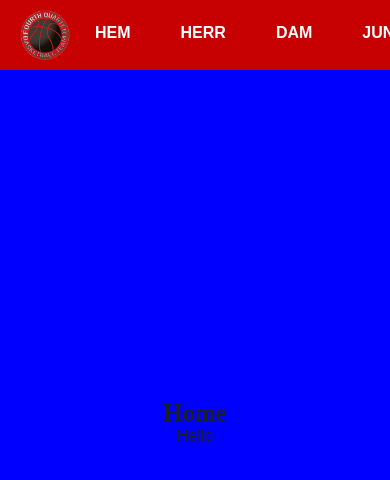
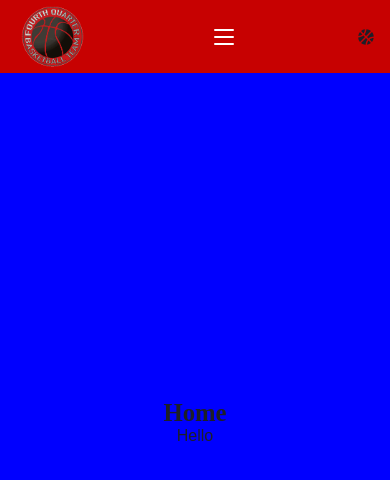
Before and after one commit to stu1612/T4Q, a React (Create React App) app: page / in a window 390 px wide. Shown: the top 480 px of the page. Built offline with nearby package versions, Linux system fonts and the light colour scheme.

Commit message:
refactor nav to be have mroe controlled placement of el supports toggling between mobile and desktop nav viewing

```diff
--- a/package.json
+++ b/package.json
@@ -7,6 +7,7 @@
     "@testing-library/jest-dom": "^5.11.4",
     "@testing-library/react": "^11.1.0",
     "@testing-library/user-event": "^12.1.10",
+    "hamburger-react": "^2.4.1",
     "react": "^17.0.2",
     "react-dom": "^17.0.2",
     "react-icons": "^4.2.0",
--- a/public/index.html
+++ b/public/index.html
@@ -29,6 +29,13 @@
       work correctly both with client-side routing and a non-root public URL.
       Learn how to configure a non-root public URL by running `npm run build`.
     -->
+
+    <link rel="preconnect" href="https://fonts.googleapis.com" />
+    <link rel="preconnect" href="https://fonts.gstatic.com" crossorigin />
+    <link
+      href="https://fonts.googleapis.com/css2?family=Sora:wght@700&display=swap"
+      rel="stylesheet"
+    />
     <title>Team Fourth Quarter | Helsingborg Basketklubb</title>
   </head>
   <body>
--- a/src/App.js
+++ b/src/App.js
@@ -11,12 +11,12 @@ function App() {
 
   return (
     <ThemeProvider theme={selectedTheme}>
-      <div style={{ width: "100%", height: "100%", overflow: "hidden" }}>
-        <GlobalStyles />
-        <div style={{ width: "100%", height: "100%", overflow: "hidden" }}>
-          <Navbar />
-        </div>
-      </div>
+      {/* <div style={{ width: "100%", height: "100%", overflow: "hidden" }}> */}
+      <GlobalStyles />
+      {/* <div style={{ width: "100%", height: "100%", overflow: "hidden" }}> */}
+      <Navbar />
+      {/* </div>
+      </div> */}
     </ThemeProvider>
   );
 }
--- /dev/null
+++ b/src/components/Hamburger/Hamburger.js
@@ -0,0 +1,28 @@
+import React, { useState } from "react";
+import { Sling as Hamburger } from "hamburger-react";
+
+export const HamburgerMenu = ({ open, isOpen }) => {
+  //   const [open, isOpen] = useState(false);
+
+  return (
+    <Hamburger
+      rounded
+      label="Show mobile menu"
+      duration={0.3}
+      size={20}
+      direction={"left"}
+      distance={"lg"}
+      color="#fff"
+      easing="ease-in"
+      toggled={open}
+      toggle={isOpen}
+      onToggle={(toggled) => {
+        if (toggled) {
+          isOpen(true);
+        } else {
+          isOpen(false);
+        }
+      }}
+    />
+  );
+};
--- a/src/components/Logo/Style.js
+++ b/src/components/Logo/Style.js
@@ -1,7 +1,8 @@
 import styled from "styled-components";
 
 export const Image = styled.img`
-  width: 50px;
-  height: 50px;
+  width: 73px;
+  height: 73px;
+  padding: 6px 0;
   object-fit: contain;
 `;
--- a/src/components/Navbar/Navbar.js
+++ b/src/components/Navbar/Navbar.js
@@ -1,4 +1,4 @@
-import React, { useContext } from "react";
+import React, { useContext, useState } from "react";
 import { BrowserRouter as Router } from "react-router-dom";
 import { ThemeContext } from "../../contexts/ThemeContext";
 import { ThemeToggler } from "../ThemeToggler/ThemeToggler";
@@ -6,21 +6,49 @@ import { SwitchRoutes } from "../../routes/Switch";
 
 import { Nav, ListContainer, NavLink } from "./Style";
 import { Logo } from "../Logo/Logo";
+import { HamburgerMenu } from "../Hamburger/Hamburger";
 
 export const Navbar = () => {
   const { theme, themeToggler } = useContext(ThemeContext);
+  const [mobileMenu, setMobileMenu] = useState(false);
+  const [open, isOpen] = useState(false);
+
+  const container = {
+    background: "yellow",
+    top: 100,
+    right: 0,
+    left: 0,
+    bottom: 0,
+    height: "100vh",
+    width: "100vw",
+  };
   return (
     <Router>
       <Nav>
         <Logo />
-        <ListContainer>
+        <HamburgerMenu open={open} isOpen={isOpen} />
+        {/* {open ? (
+          <div style={container}>
+            <h2>Hello</h2>
+          </div>
+        ) : (
+          <ListContainer>
+            <NavLink to="/">Hem</NavLink>
+            <NavLink to="/herr">Herr</NavLink>
+            <NavLink to="/dam">Dam</NavLink>
+            <NavLink to="/junior">Junior</NavLink>
+          </ListContainer>
+        )} */}
+        {/* <ListContainer>
           <NavLink to="/">Hem</NavLink>
           <NavLink to="/herr">Herr</NavLink>
           <NavLink to="/dam">Dam</NavLink>
           <NavLink to="/junior">Junior</NavLink>
-        </ListContainer>
+        </ListContainer> */}
+
         <ThemeToggler themeToggler={themeToggler} />
       </Nav>
+
       <SwitchRoutes />
     </Router>
   );
--- a/src/components/Navbar/Style.js
+++ b/src/components/Navbar/Style.js
@@ -7,10 +7,10 @@ export const Nav = styled.nav`
   display: flex;
   justify-content: space-between;
   align-items: center;
-  padding: 0px 20px;
+  padding: 0px 16px;
   position: absolute;
   width: 100%;
-  height: auto;
+  height: "100%";
   overflow: hidden;
   top: 0;
 `;
@@ -18,23 +18,51 @@ export const Nav = styled.nav`
 export const ListContainer = styled.ul`
   display: flex;
   justify-content: flex-start;
+  flex-direction: "row";
+  align-items: "center";
   flex-grow: 1;
 `;
 
 export const NavLink = styled(Link)`
   color: ${({ theme }) => theme.navFont};
+  font-family: "Sora", sans-serif;
+  font-size: 14px;
+  font-size: 0.875rem;
+  line-height: 1.04;
   text-decoration: none;
   list-style: none;
-  margin: 0px 20px;
+  margin: 0px 6px;
+  display: flex;
+  align-items: center;
+  height: 73px;
   font-weight: 800;
+  padding: 0 6px;
   text-transform: uppercase;
-  padding: 24px 5px;
-  border-bottom: 4px solid transparent;
-  &:hover {
-    border-bottom: 4px solid white;
+  position: relative;
+
+  &:after {
+    background: none repeat scroll 0 0 transparent;
+    bottom: 0;
+    content: "";
+    display: flex;
+    height: 3px;
+    left: 50%;
+    border-radius: 16px;
+    position: absolute;
+    background: ${({ theme }) => theme.borderColor};
+    transition: width 0.2s ease 0s, left 0.2s ease 0s;
+    width: 0;
+  }
+  &:hover:after {
+    width: 100%;
+    left: 0;
   }
 
-  &:active {
-    border-bottom: 4px solid white;
-  }
+  /* &:hover {
+    border-bottom: 3px solid white;
+  } */
+
+  /* &:active {
+    border-bottom: 3px solid white;
+  } */
 `;
--- a/src/styles/Theme.js
+++ b/src/styles/Theme.js
@@ -4,13 +4,14 @@ export const lightTheme = {
   buttonBg: "#c5718d",
   primary: "#c70101",
   navFont: "#fff",
+  borderColor: "#000",
 };
 
 export const darkTheme = {
-  // background: "#1d1f28",
   background: "#444444",
   color: "#fafafa",
   buttonBg: "#515d90",
   primary: "#171717",
   navFont: "#ededed",
+  borderColor: "#fff",
 };
```
Also changed, not shown: 1 other file (tests, documents, lock files or other folders).
